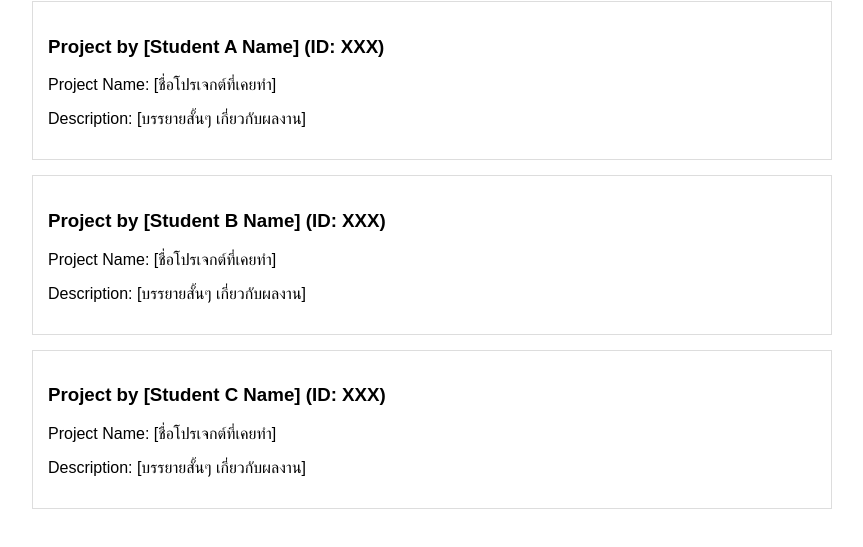
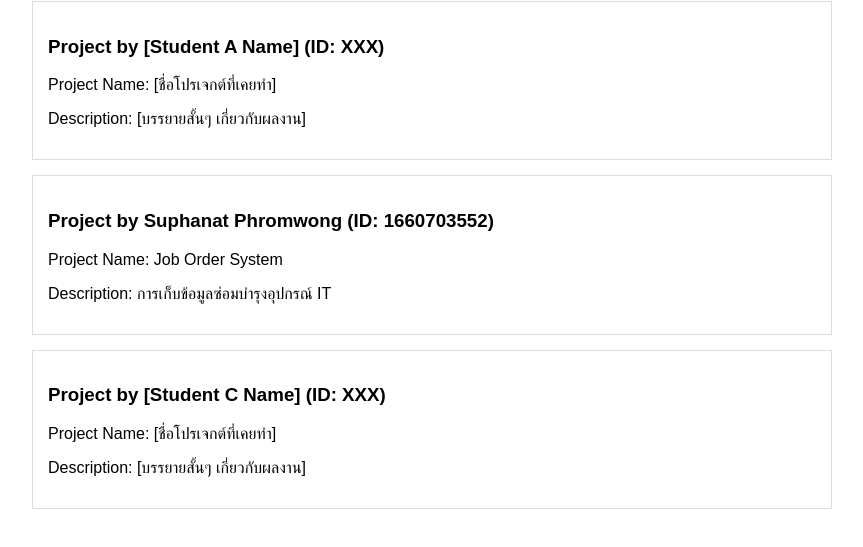
Before and after one commit to dassf1596/hw-ass, a plain HTML site: page portfolio.html in a window 1280 px wide. Shown: the part 137-684 px from the top of the page, without its empty margins (208-1071 px from the left). Drawn offline with Linux system fonts and the light colour scheme.

Commit message:
edit b name

```diff
--- a/portfolio.html
+++ b/portfolio.html
@@ -28,9 +28,9 @@
     </div>
 
     <div class="project-card">
-        <h3>Project by [Student B Name] (ID: XXX)</h3>
-        <p>Project Name: [ชื่อโปรเจกต์ที่เคยทำ]</p>
-        <p>Description: [บรรยายสั้นๆ เกี่ยวกับผลงาน]</p>
+        <h3>Project by Suphanat Phromwong (ID: 1660703552)</h3>
+        <p>Project Name: Job Order System</p>
+        <p>Description: การเก็บข้อมูลซ่อมบำรุงอุปกรณ์ IT</p>
     </div>
 
     <div class="project-card">
```
Also changed, not shown: about.html (+3 -3 lines), index.html (+1 -1 lines).
